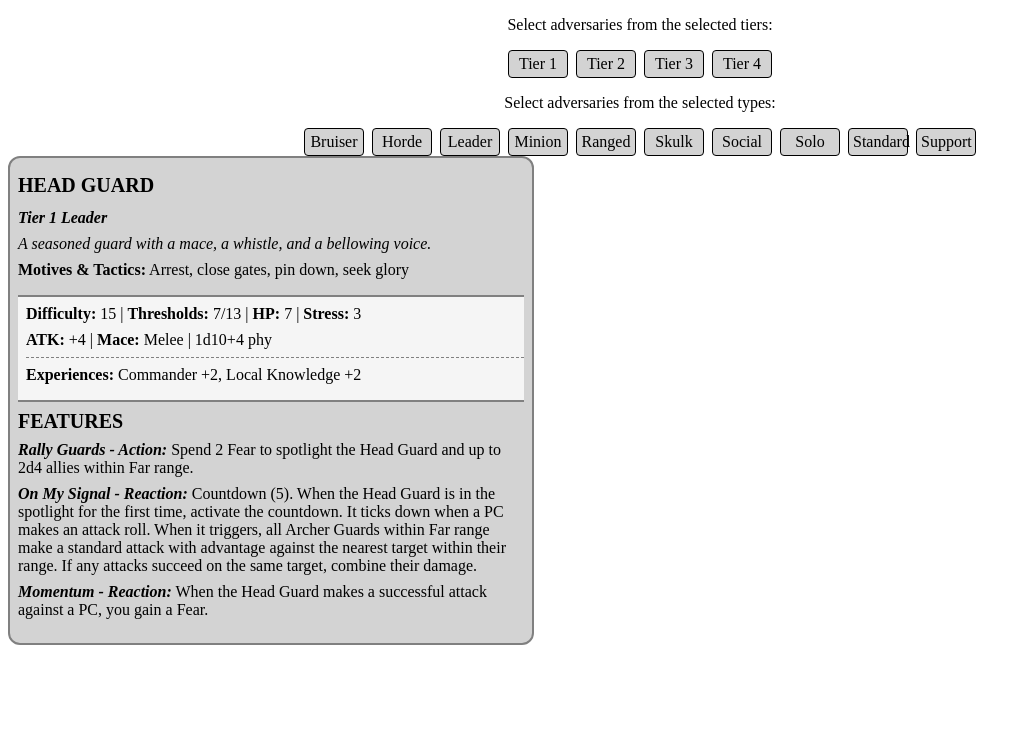
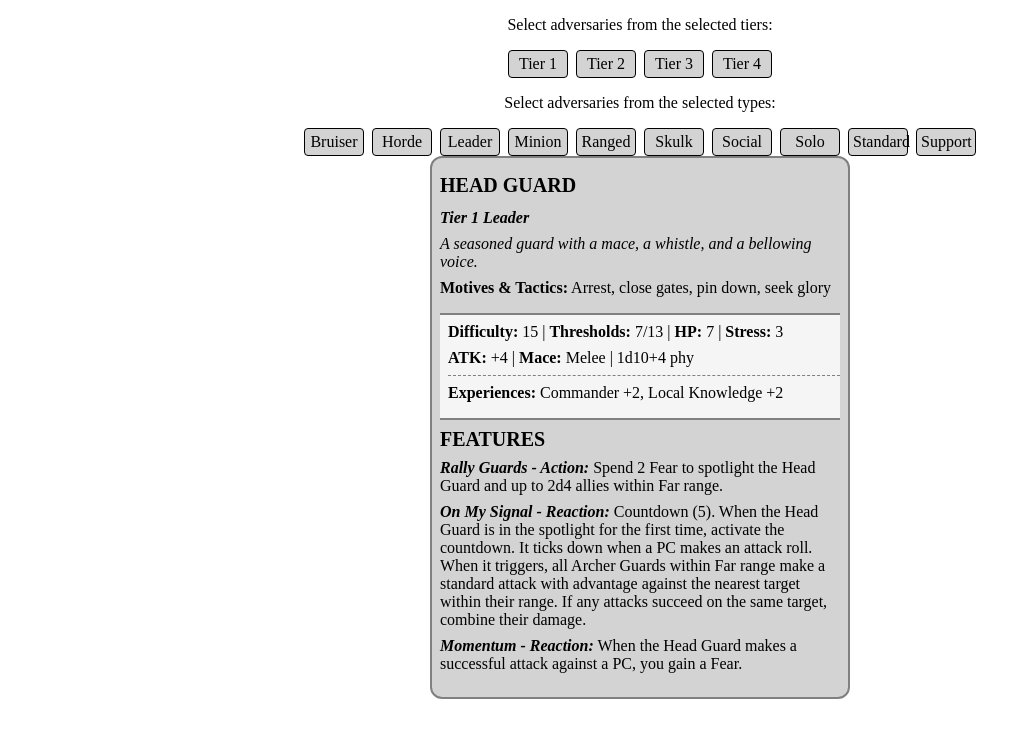
Before and after one commit to PaulanDev/Daggerheart-Solo-Play-Utilities, a plain HTML site: page index.html in a window 1280 px wide. Shown: the whole page, without its empty margins (0-1031 px from the left). Drawn offline with Linux system fonts and the light colour scheme.

Commit message:
Update style.css
Added #adv-display and updated width of adversary cards

```diff
--- a/style.css
+++ b/style.css
@@ -6,7 +6,7 @@ body {
   text-align: left;
   border: 2px solid gray;
   border-radius: 12px;
-  width: 40%;
+  width: 400px;
   padding: 8px;
   background-color: lightgray;
 }
@@ -62,3 +62,10 @@ body {
   color: whitesmoke;
   font-weight: bold;
 }
+
+#adv-display {
+  display: flex;
+  justify-content: center;
+  gap: 16px;
+  flex-wrap: wrap;
+}
```
